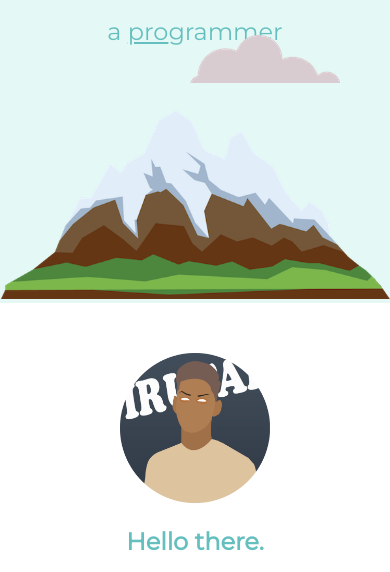
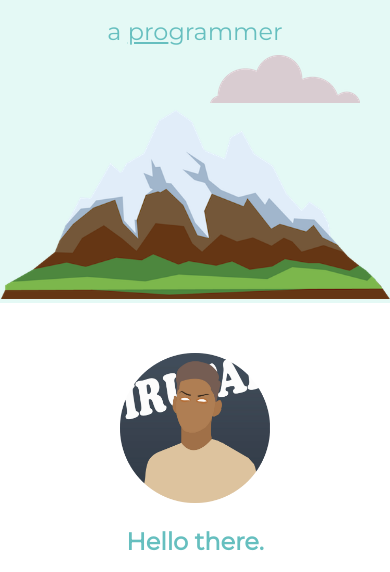
Before and after one commit to pawanraturi/info, a plain HTML site: page index.html in a window 390 px wide. Shown: the part 269-841 px from the top of the page. Drawn offline with Linux system fonts and the light colour scheme.

Commit message:
Update style.css

```diff
--- a/style.css
+++ b/style.css
@@ -196,8 +196,8 @@ hr{
 
   .bottom-cloud{
     position: absolute;
-    left: 190px;
-    bottom: 220px;
+    left: 210px;
+    bottom: 200px;
   }
 
   .intro{
```
